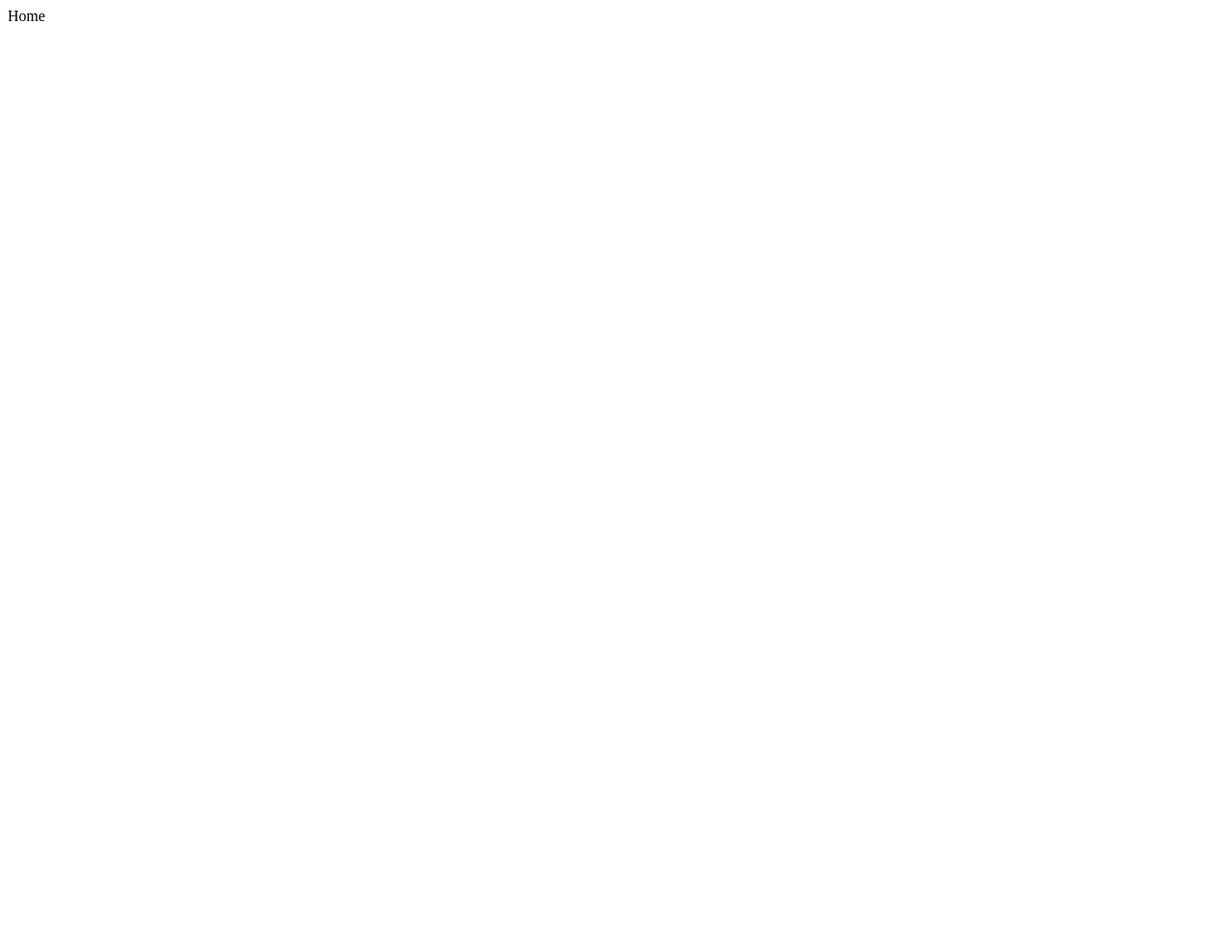
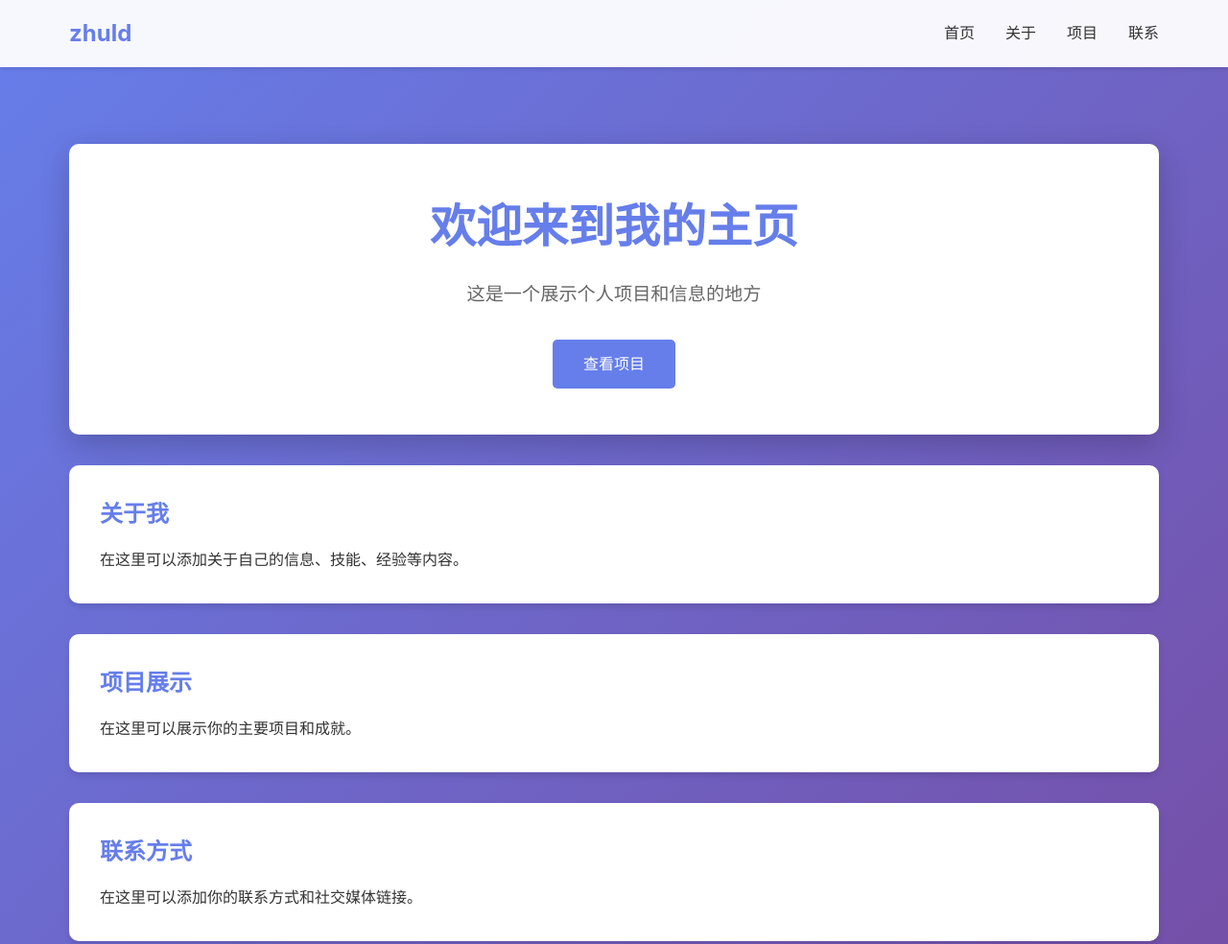
Before and after one commit to zhuld/home, a plain HTML site: page index.html in a window 1280 px wide. Shown: the top 984 px of the page at 96% size. Before the commit the page ends 800 px from the top, so only its background shows below. Drawn offline with Linux system fonts and the light colour scheme.

Commit message:
更新 index.html：添加完整 HTML 结构、元数据、样式表和导航菜单

```diff
--- a/index.html
+++ b/index.html
@@ -1 +1,202 @@
-Home
+<!DOCTYPE html>
+<html lang="zh-CN">
+<head>
+    <meta charset="UTF-8">
+    <meta name="viewport" content="width=device-width, initial-scale=1.0">
+    <meta name="description" content="个人主页">
+    <meta name="author" content="zhuld">
+    <title>Home - zhuld</title>
+    <style>
+        * {
+            margin: 0;
+            padding: 0;
+            box-sizing: border-box;
+        }
+
+        body {
+            font-family: -apple-system, BlinkMacSystemFont, 'Segoe UI', Roboto, 'Helvetica Neue', Arial, sans-serif;
+            line-height: 1.6;
+            color: #333;
+            background: linear-gradient(135deg, #667eea 0%, #764ba2 100%);
+            min-height: 100vh;
+        }
+
+        header {
+            background-color: rgba(255, 255, 255, 0.95);
+            box-shadow: 0 2px 4px rgba(0, 0, 0, 0.1);
+            position: sticky;
+            top: 0;
+            z-index: 100;
+        }
+
+        nav {
+            max-width: 1200px;
+            margin: 0 auto;
+            padding: 1rem 2rem;
+            display: flex;
+            justify-content: space-between;
+            align-items: center;
+        }
+
+        .logo {
+            font-size: 1.5rem;
+            font-weight: bold;
+            color: #667eea;
+        }
+
+        nav ul {
+            list-style: none;
+            display: flex;
+            gap: 2rem;
+        }
+
+        nav a {
+            text-decoration: none;
+            color: #333;
+            transition: color 0.3s ease;
+        }
+
+        nav a:hover {
+            color: #667eea;
+        }
+
+        main {
+            max-width: 1200px;
+            margin: 3rem auto;
+            padding: 2rem;
+        }
+
+        .hero {
+            background-color: white;
+            border-radius: 10px;
+            padding: 3rem 2rem;
+            text-align: center;
+            box-shadow: 0 10px 30px rgba(0, 0, 0, 0.2);
+            margin-bottom: 2rem;
+        }
+
+        .hero h1 {
+            font-size: 3rem;
+            color: #667eea;
+            margin-bottom: 1rem;
+        }
+
+        .hero p {
+            font-size: 1.2rem;
+            color: #666;
+            margin-bottom: 2rem;
+        }
+
+        .cta-button {
+            display: inline-block;
+            background-color: #667eea;
+            color: white;
+            padding: 0.8rem 2rem;
+            border-radius: 5px;
+            text-decoration: none;
+            transition: background-color 0.3s ease;
+        }
+
+        .cta-button:hover {
+            background-color: #764ba2;
+        }
+
+        .content-section {
+            background-color: white;
+            border-radius: 10px;
+            padding: 2rem;
+            margin-bottom: 2rem;
+            box-shadow: 0 4px 6px rgba(0, 0, 0, 0.1);
+        }
+
+        .content-section h2 {
+            color: #667eea;
+            margin-bottom: 1rem;
+        }
+
+        footer {
+            background-color: rgba(255, 255, 255, 0.95);
+            text-align: center;
+            padding: 2rem;
+            color: #666;
+            border-top: 1px solid #eee;
+            margin-top: 3rem;
+        }
+
+        @media (max-width: 768px) {
+            nav {
+                flex-direction: column;
+                gap: 1rem;
+            }
+
+            nav ul {
+                flex-direction: column;
+                gap: 1rem;
+                text-align: center;
+            }
+
+            .hero h1 {
+                font-size: 2rem;
+            }
+
+            main {
+                margin: 1rem;
+                padding: 1rem;
+            }
+        }
+    </style>
+</head>
+<body>
+    <header>
+        <nav>
+            <div class="logo">zhuld</div>
+            <ul>
+                <li><a href="#home">首页</a></li>
+                <li><a href="#about">关于</a></li>
+                <li><a href="#projects">项目</a></li>
+                <li><a href="#contact">联系</a></li>
+            </ul>
+        </nav>
+    </header>
+
+    <main>
+        <section class="hero" id="home">
+            <h1>欢迎来到我的主页</h1>
+            <p>这是一个展示个人项目和信息的地方</p>
+            <a href="#projects" class="cta-button">查看项目</a>
+        </section>
+
+        <section class="content-section" id="about">
+            <h2>关于我</h2>
+            <p>在这里可以添加关于自己的信息、技能、经验等内容。</p>
+        </section>
+
+        <section class="content-section" id="projects">
+            <h2>项目展示</h2>
+            <p>在这里可以展示你的主要项目和成就。</p>
+        </section>
+
+        <section class="content-section" id="contact">
+            <h2>联系方式</h2>
+            <p>在这里可以添加你的联系方式和社交媒体链接。</p>
+        </section>
+    </main>
+
+    <footer>
+        <p>&copy; 2026 zhuld. All rights reserved.</p>
+    </footer>
+
+    <script>
+        // 平滑滚动效果
+        document.querySelectorAll('a[href^="#"]').forEach(anchor => {
+            anchor.addEventListener('click', function (e) {
+                e.preventDefault();
+                const target = document.querySelector(this.getAttribute('href'));
+                if (target) {
+                    target.scrollIntoView({ behavior: 'smooth' });
+                }
+            });
+        });
+    </script>
+</body>
+</html>
```
